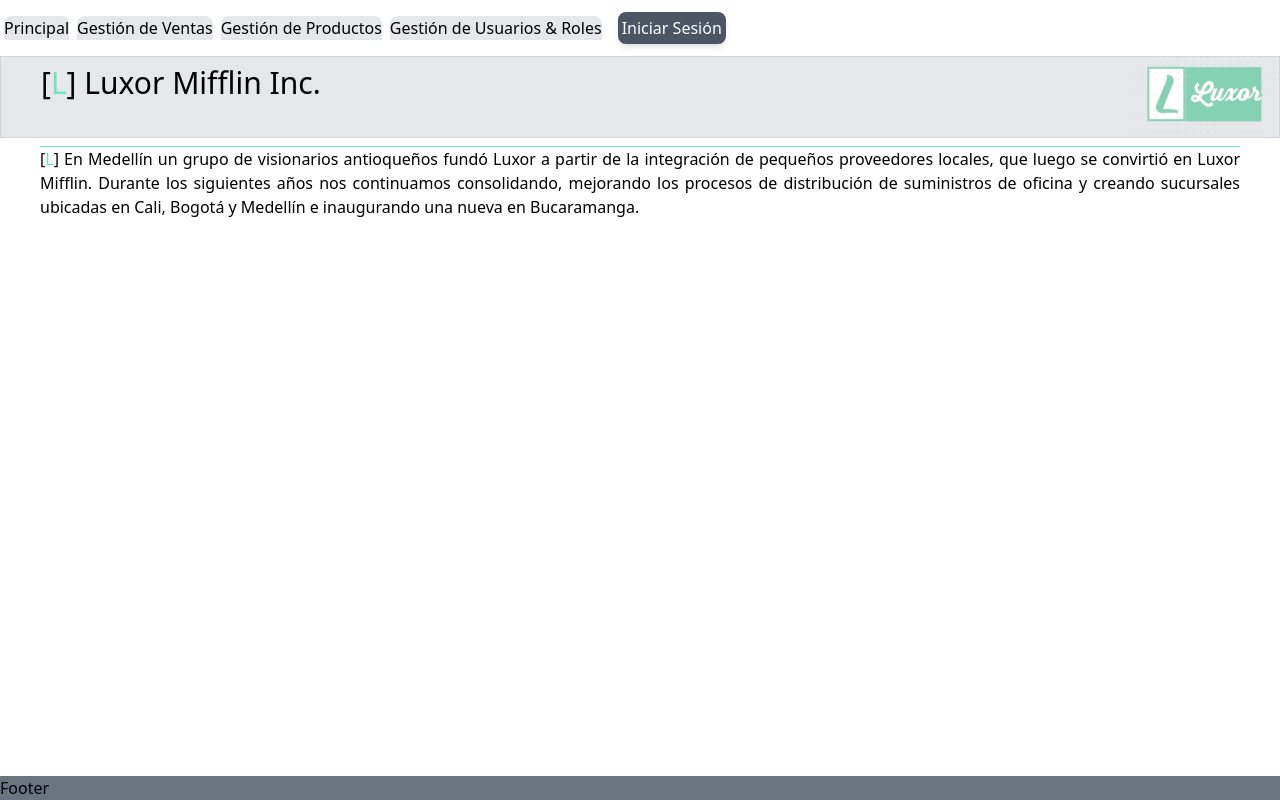
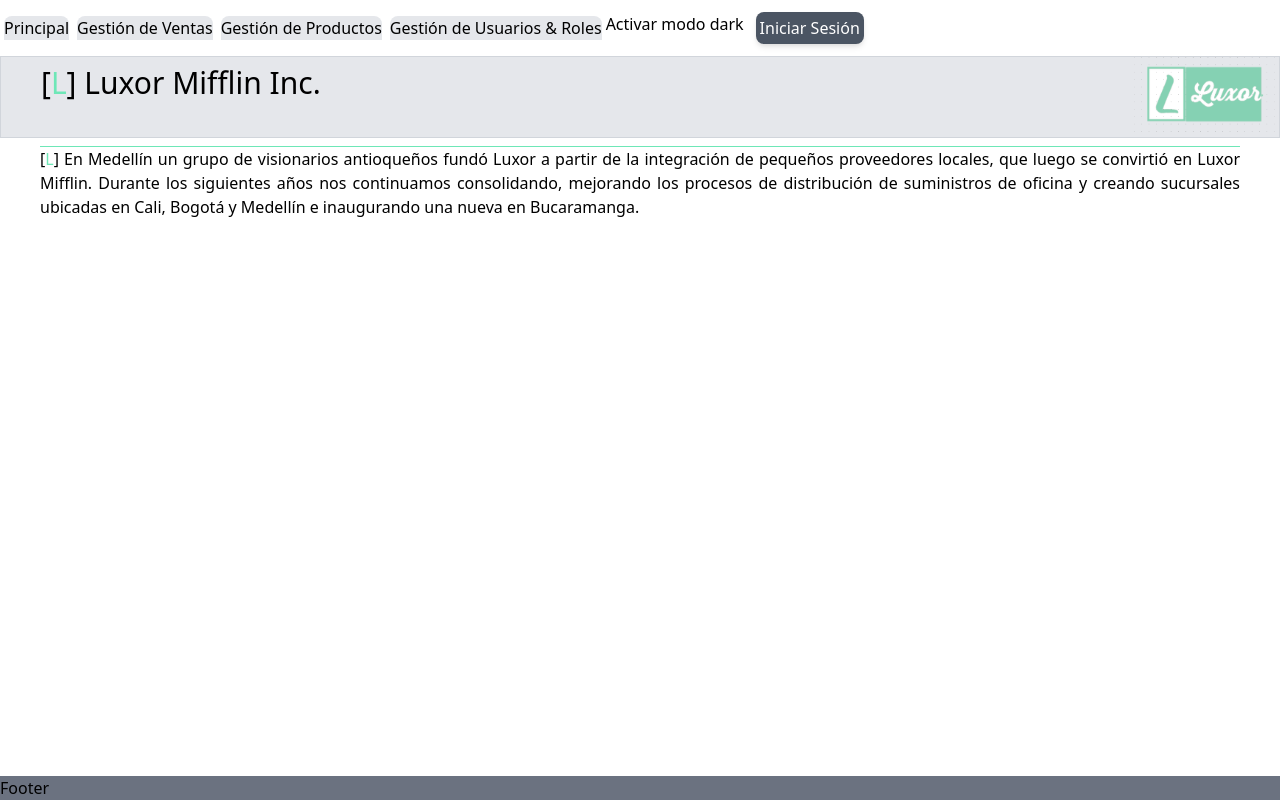
Before and after one commit to luxormifflin/luxorwebsite, a React (Create React App) app: page / in a window 1280 px wide. Built offline with nearby package versions, Linux system fonts and the light colour scheme.

Commit message:
2021-10-19 se repara el bug de crear usuarios en la Db

```diff
--- a/src/App.jsx
+++ b/src/App.jsx
@@ -2,7 +2,7 @@
 import Registro from 'pages/auth/Registro';
 import Admin from 'pages/admin/Index';
 import Productos from 'pages/admin/Productos';
-import { BrowserRouter as Router, Switch, Route } from 'react-router-dom'
+import { BrowserRouter as Router, Switch, Route } from 'react-router-dom';
 import 'styles/styles.css';
 import Index from 'pages/Index';
 import PublicLayout from 'layouts/PublicLayout';
--- a/src/components/Navbar.jsx
+++ b/src/components/Navbar.jsx
@@ -1,6 +1,7 @@
 import React from 'react';
 import Logo from 'media/logo.png';
 import { useAuth0 } from "@auth0/auth0-react";
+import TriggerDarkMode from './TriggerDarkMode';
 
 
 const Navbar = () => {
@@ -13,6 +14,9 @@
             <li className='bg-gray-200 p-0 m-1 rounded-t-lg'><a href='/admin/ventas'>Gestión de Ventas</a></li>
             <li className='bg-gray-200 p-0 m-1 rounded-t-lg'><a href='/admin/productos'>Gestión de Productos</a></li>
             <li className='bg-gray-200 p-0 m-1 rounded-t-lg'><a href='/admin/usuarios'>Gestión de Usuarios & Roles</a></li>
+            <li>
+                <TriggerDarkMode />
+            </li>
             <li className='px-3'>
                 <div className='flex flex-end w-full items-end'>
                 <button
--- a/src/layouts/PrivateLayout.jsx
+++ b/src/layouts/PrivateLayout.jsx
@@ -46,7 +46,7 @@
         if (isAuthenticated) {
             fetchAuth0Token();
         }
-    }, [isAuthenticated, getAccessTokenSilently]);
+    }, [isAuthenticated, getAccessTokenSilently, logout, setUserData]);
 
     if (isLoading || loadingUserInformation)
         return <ReactLoading type='cylon' color='#abc123' height={667} width={375} />;
--- a/src/pages/admin/Usuarios.jsx
+++ b/src/pages/admin/Usuarios.jsx
@@ -1,4 +1,3 @@
-import PrivateComponent from 'components/PrivateComponent';
 import { nanoid } from 'nanoid';
 import React, { useState, useEffect } from 'react';
 import { editarUsuario } from 'utils/api';
--- a/src/utils/api.js
+++ b/src/utils/api.js
@@ -61,7 +61,8 @@
         url: 'http://localhost:5000/usuarios/self', //ruta dummie, mi ruta, info personal
         headers: {
             Authorization: getToken(), //3. Enviarle el token al backend
-        } };
+        },
+    };
     await axios.request(options).then(successCallback).catch(errorCallback);
 };
 export const editarUsuario = async (id, data, successCallback, errorCallback) => {
```
